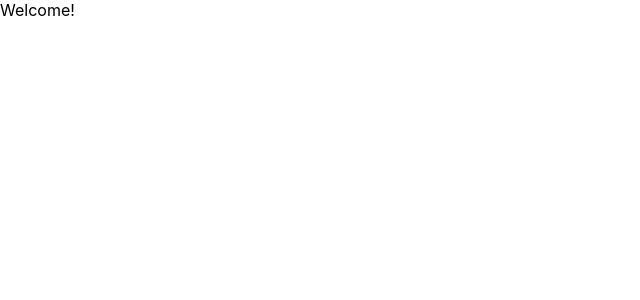
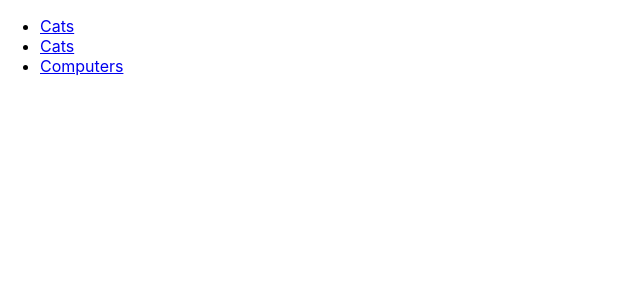
Before and after one commit to sradms0/image-gallery, a React (Create React App) app: page / in a window 1280 px wide. Shown: the top 300 px of the page, without its empty margins (0-640 px from the left). Built offline with nearby package versions, Linux system fonts and the light colour scheme.

Commit message:
add Nav component

```diff
--- a/package.json
+++ b/package.json
@@ -5,6 +5,7 @@
   "dependencies": {
     "react": "^16.9.0",
     "react-dom": "^16.9.0",
+    "react-router-dom": "^5.1.2",
     "react-scripts": "3.1.1"
   },
   "scripts": {
--- a/src/App.js
+++ b/src/App.js
@@ -1,8 +1,16 @@
 import React, { Component } from 'react';
+import { BrowserRouter, Route, Redirect, Switch } from 'react-router-dom';
+import Nav from './components/Nav';
 import './App.css';
 
 export default class App extends Component {
   render() {
-    return (<div>Welcome!</div>);
+    return (
+      <BrowserRouter>
+        <div className="container">
+          <Nav/>
+        </div>
+      </BrowserRouter>
+    );
   }
 }
--- /dev/null
+++ b/src/components/Nav.jsx
@@ -0,0 +1,12 @@
+import React from 'react';
+import { NavLink } from 'react-router-dom';
+
+export default props => (
+  <nav className="main-nav">
+    <ul>
+      <li><NavLink to="/cats">Cats</NavLink></li>
+      <li><NavLink to="/dogs">Cats</NavLink></li>
+      <li><NavLink to="/computers">Computers</NavLink></li>
+    </ul>
+  </nav>
+);
```
Also changed, not shown: 1 other file (tests, documents, lock files or other folders).
